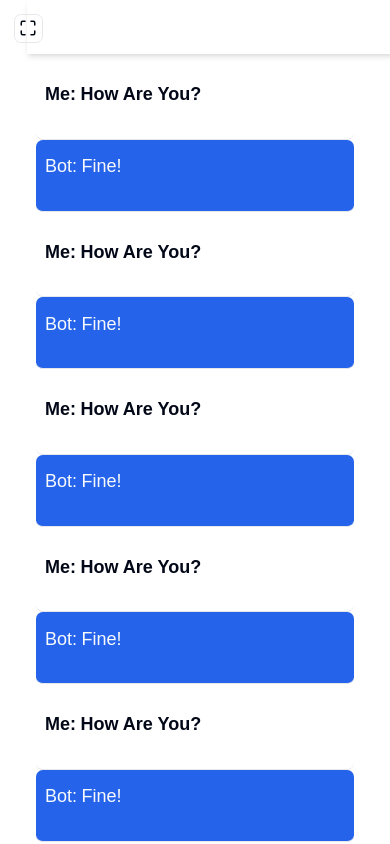
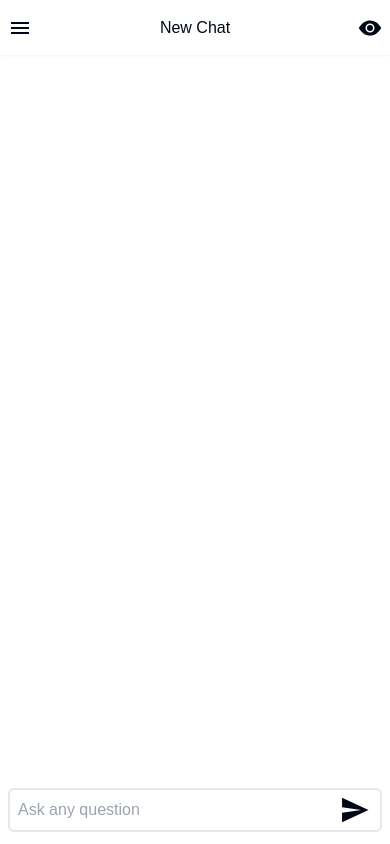
Before and after one commit to Peter3Khalil/DocTalkerTest, a Next.js app: page / in a window 390 px wide. Built offline with nearby package versions, Linux system fonts and the light colour scheme.

Commit message:
Create chat component

```diff
--- /dev/null
+++ b/src/components/TypeWriter.jsx
@@ -0,0 +1,23 @@
+import React, { use, useEffect, useRef, useState } from 'react'
+import { useDispatch } from 'react-redux';
+import { done, notDone } from '../redux/slices/typingDone';
+const TypeWriter = ({message,speed}) => {
+    const dispatch = useDispatch();
+    let i = useRef(0);
+    const [text, setText] = useState("");
+    useEffect(() => {
+        dispatch(notDone())
+        setTimeout(()=>{
+            setText(text+message.charAt(i.current))
+            i.current++;
+            if(text.length === message.length){
+               dispatch(done())
+            }
+        },speed)
+    }, [text]);
+  return (
+    <>{text}</>
+  )
+}
+
+export default TypeWriter
--- a/src/pages/index.jsx
+++ b/src/pages/index.jsx
@@ -1,61 +1,144 @@
-import React, { useEffect } from "react";
 import clsx from "clsx";
-import { twMerge } from "tailwind-merge";
-import { useDispatch, useSelector } from "react-redux";
-import { close, open } from "../redux/slices/toggleSlice";
-import Sidebar from "../components/Sidebar";
-import { FiMaximize } from "react-icons/fi";
-import { useMediaQuery } from "react-responsive";
-import ChatContainer from "../components/ChatContainer";
-import PdfViewer from "../components/PdfViewer";
+import React, { use, useEffect, useRef, useState } from "react";
+import { IoMdSend, IoMdMenu } from "react-icons/io";
+import { IoEyeSharp } from "react-icons/io5";
+import { useSelector } from "react-redux";
+import TypeWriter from "../components/TypeWriter";
+
+const className = {
+  messageBox: "w-fit max-w-[75%] break-words rounded-md p-3",
+};
 
 const Home = () => {
-  const isOpen = useSelector((state) => state.toggle.isOpen);
-  const dispatch = useDispatch();
-  const isMobile = useMediaQuery({ query: "(max-width: 768px)" });
-  useEffect(() => {
-    if (isMobile) {
-      dispatch(close());
-    } else {
-      dispatch(open());
-    }
-  }, [isMobile]);
+  const [userMessages, setUserMessages] = useState([]);
+  const inputRef = React.useRef(null);
+  const [isLoaded, setIsLoaded] = useState(true);
+  const isDone = useSelector((state) => state.typingDone.isDone);
+
+  const handleOnclick = (e) => {
+    //set user message
+    setUserMessages([...userMessages, inputRef.current.value]);
+    //set bot message
+    //clear input
+    inputRef.current.value = "";
+    console.log(userMessages);
+  };
+
+  let chats = userMessages.map((message, index) => (
+    <Chat userMessage={message} key={index} setIsLoaded={setIsLoaded} />
+  ));
   return (
-    <div className="relative flex  h-screen w-full overflow-hidden">
-      <div
-        className={clsx(
-          "h-full w-full border md:w-fit",
-          !isOpen ? "hidden" : "flex",
-        )}
-      >
-        <Sidebar />
-        <div
-          onClick={() => dispatch(close())}
-          className="h-full flex-1 bg-black/80 md:hidden"
-        ></div>
-      </div>
+    <div className="flex h-screen w-full flex-col text-foreground">
+      {/* Top */}
+      <section className="flex h-16 w-full items-center justify-between bg-background px-2 shadow-sm">
+        <IoMdMenu className="cursor-pointer bg-transparent text-2xl" />
+        <h1>New Chat</h1>
+        <IoEyeSharp className="cursor-pointer bg-transparent text-2xl" />
+        {/* Top */}
+      </section>
 
-      <main className="relative flex w-full flex-1 flex-col bg-background px-6 text-foreground md:p-0">
-        {/* Maximize */}
-        <div
-          onClick={() => dispatch(open())}
-          className={clsx(
-            "absolute left-3 top-3 z-30 cursor-pointer rounded-md border p-1 text-foreground",
-            isOpen ? "hidden" : "",
+      {/* Middle */}
+      <section className="flex h-full w-full flex-col gap-3 overflow-auto p-3">
+        {chats}
+        {/* Middle */}
+      </section>
+
+      {/* Bottom */}
+      <section className="w-full px-2 pb-3">
+        <div className=" flex w-full items-center rounded-md border-2 pr-2">
+          <input
+            placeholder="Ask any question"
+            ref={inputRef}
+            className="h-[40px] max-h-[200px] w-full resize-none bg-transparent px-2 outline-none"
+          />
+          {isDone && (
+            <IoMdSend
+              className="cursor-pointer bg-transparent text-4xl"
+              onClick={handleOnclick}
+            />
           )}
-        >
-          <FiMaximize />
         </div>
-        {/* Maximize */}
-
-        <header className="h-12 w-full bg-white shadow-md fixed"></header>
-        <div className="flex h-full w-full mt-12">
-          <ChatContainer />
-          <PdfViewer />
-        </div>
-      </main>
+        {/* Bottom */}
+      </section>
     </div>
   );
 };
+function Chat({ userMessage, key, setIsLoaded }) {
+  const [botMessage, setBotMessage] = useState("");
+  const ApiKey = "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";
+  const endpoint = "https://api.openai.com/v1/chat/completions";
+  const data = {
+    model: "gpt-3.5-turbo",
+    messages: [
+      {
+        role: "system",
+        content: "You are a helpful assistant.",
+      },
+      {
+        role: "user",
+        content: userMessage,
+      },
+    ],
+  };
+  const requestOption = {
+    method: "POST",
+    headers: {
+      "Content-Type": "application/json",
+      Authorization: `Bearer ${ApiKey}`,
+    },
+    body: JSON.stringify(data),
+  };
 
+  useEffect(() => {
+    setIsLoaded(false);
+    fetch("https://jsonplaceholder.typicode.com/posts?id=1")
+      .then((response) => response.json())
+      .then((data) => {
+        setBotMessage(data[0].title);
+        setIsLoaded(true);
+      })
+      .catch((error) => console.log(error));
+  }, [userMessage]);
+
+  return (
+    <div className="flex w-full flex-col gap-3" key={key}>
+      <UserMessage userMessage={userMessage} />
+      <BotMessage botMessage={botMessage} />
+    </div>
+  );
+}
+function UserMessage({ userMessage }) {
+  return (
+    <>
+      {userMessage && (
+        <div className="flex items-start gap-1">
+          <div className="h-6 w-6 rounded-full bg-primary"></div>
+          <div
+            className={clsx(
+              className.messageBox,
+              "bg-primary text-primary-foreground",
+            )}
+          >
+            {userMessage}
+          </div>
+        </div>
+      )}
+    </>
+  );
+}
+function BotMessage({ botMessage }) {
+  return (
+    <>
+      {botMessage && (
+        <div className="flex flex-row-reverse items-start gap-1">
+          {/* Avatar */}
+          <div className="h-6 w-6 rounded-full bg-foreground/10"></div>
+          <div  className={clsx(className.messageBox, "bg-foreground/10 ")}>
+            <TypeWriter message={botMessage} speed={20}/>
+          </div>
+        </div>
+      )}
+    </>
+  );
+}
 export default Home;
--- /dev/null
+++ b/src/redux/slices/typingDone.js
@@ -0,0 +1,19 @@
+import { createSlice } from "@reduxjs/toolkit";
+
+const typingDoneSlice = createSlice({
+    name: "typingDone",
+    initialState: {
+       isDone:true
+    },
+    reducers: {
+        done: (state) => {
+            state.isDone = true;
+        },
+        notDone: (state) => {
+            state.isDone = false;
+        }
+    }
+});
+
+export const {  done,notDone} = typingDoneSlice.actions;
+export default typingDoneSlice.reducer;
--- a/src/redux/store.js
+++ b/src/redux/store.js
@@ -3,10 +3,12 @@ import { configureStore } from '@reduxjs/toolkit';
 import toggleReducer from './slices/toggleSlice';
 import themeReducer from './slices/themeSlice';
 import currentChatReducer from './slices/currentChatSlice';
+import typingDoneReducer from './slices/typingDone';
 export const store = configureStore({
   reducer: {
     toggle: toggleReducer,
     theme: themeReducer,
     currentChat:currentChatReducer,
+    typingDone:typingDoneReducer
   },
 });
--- a/src/styles/globals.css
+++ b/src/styles/globals.css
@@ -5,10 +5,11 @@
 @import url('https://fonts.googleapis.com/css2?family=Nunito:ital,wght@0,200;0,400;0,500;0,600;0,700;0,800;1,200;1,300;1,400;1,500;1,600;1,700;1,800&display=swap');
 html{
     height: --webkit-fill-available;
+    font-size: 18px;
 }
 body {
     font-family: 'Nunito', sans-serif;
-    height: --webkit-fill-available;
+    height: --webkit-fill-available;;
 }
 
 * {
@@ -18,9 +19,6 @@ body {
     html{
         font-size: 16px;
     }
-}
-html{
-    font-size: 18px;
 }
 
 
@@ -96,3 +94,34 @@ html{
     background-color: #f0f0f0;
     /* Set the background color on hover */
 }
+
+.typing-effect{
+    animation: typing 1.5s steps(40, end), blink-caret .75s step-end infinite;
+    border-right: .15em solid var(--primary);
+    width: 100%;
+    font-size: 1.2rem;
+    font-weight: 500;
+    color: var(--primary);
+    margin-bottom: 1rem;
+}
+
+@keyframes typing {
+    from {
+        width: 0
+    }
+
+    to {
+        width: 100%
+    }
+}
+
+@keyframes blink-caret {
+    from,
+    to {
+        border-color: transparent
+    }
+
+    50% {
+        border-color: var(--primary)
+    }
+}
```
Also changed, not shown: 1 other file (tests, documents, lock files or other folders).
